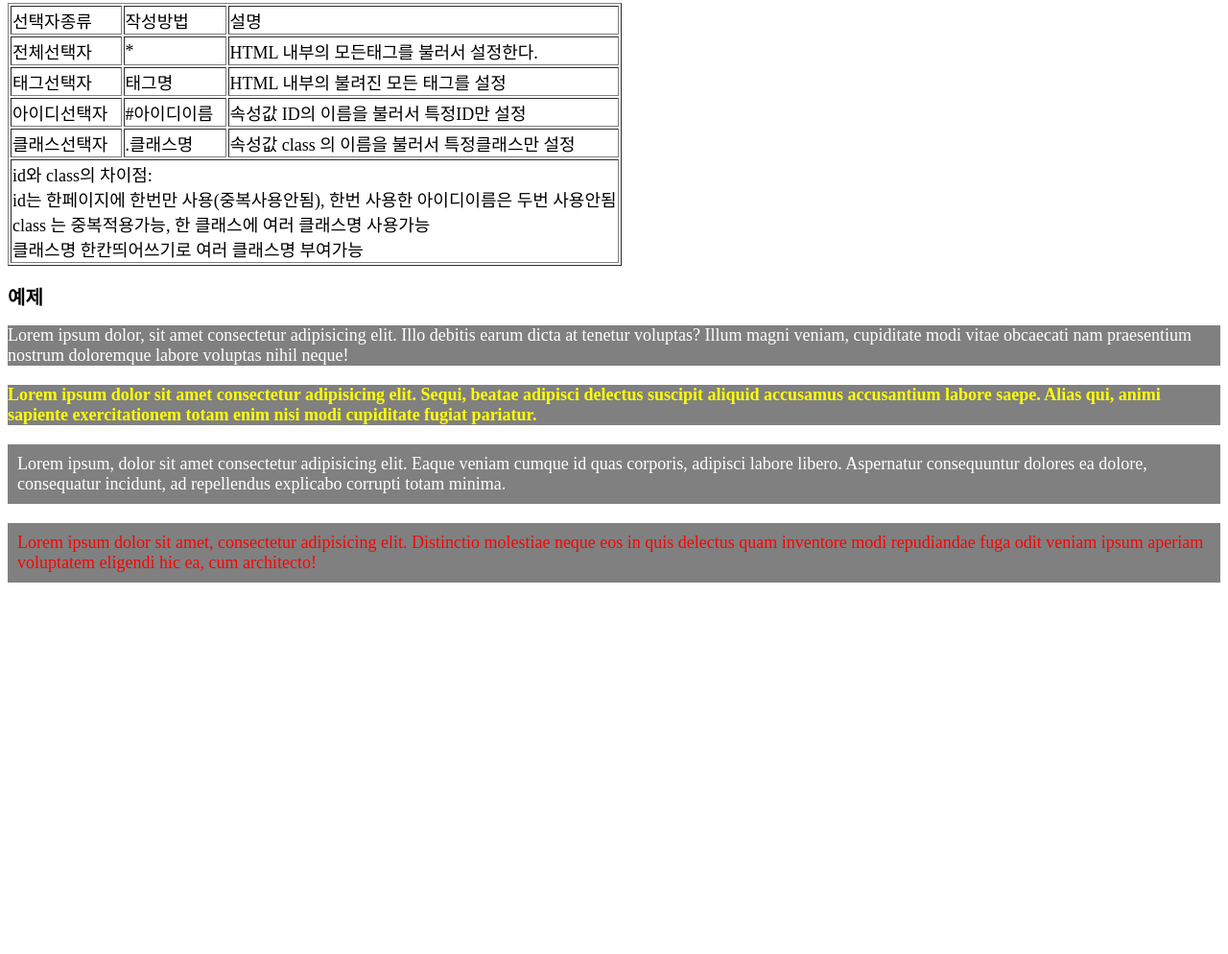
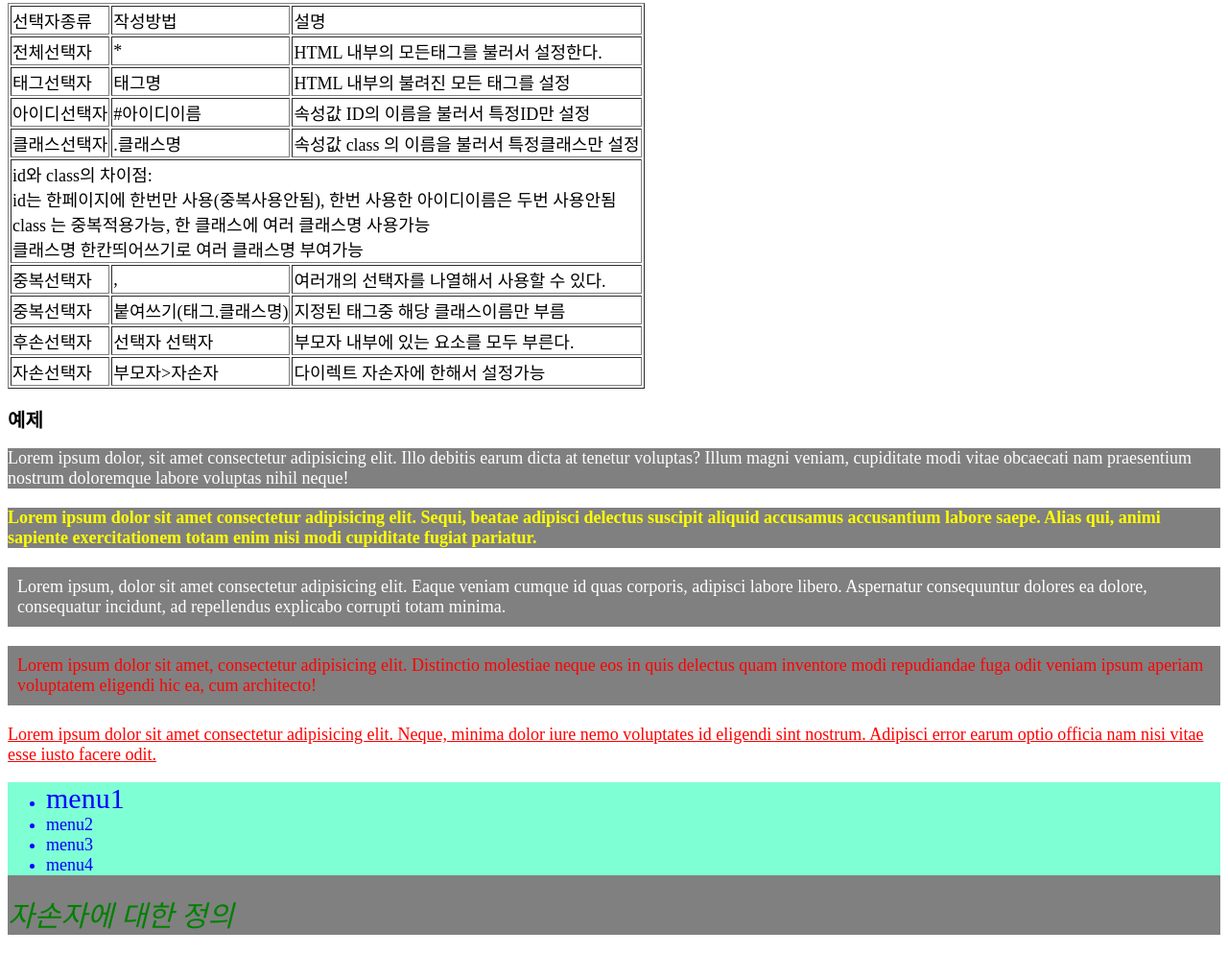
Before and after one commit to didiidididididi/web_310, a plain HTML site: page css_선택자.html in a window 1280 px wide. Shown: the part 213-1207 px from the top of the page at 96% size. Before the commit the page ends 840 px from the top, so only its background shows below. Drawn offline with Linux system fonts and the light colour scheme.

Commit message:
Update css_선택자.html

```diff
--- a/css_선택자.html
+++ b/css_선택자.html
@@ -47,28 +47,111 @@
                     클래스명 한칸띄어쓰기로 여러 클래스명 부여가능
                 </td>
             </tr>
+            <tr>
+                <td>중복선택자</td>
+                <td>,</td>
+                <td>여러개의 선택자를 나열해서 사용할 수 있다.</td>
+            </tr>
+            <tr>
+                <td>중복선택자</td>
+                <td>붙여쓰기(태그.클래스명)</td>
+                <td>지정된 태그중 해당 클래스이름만 부름</td>
+            </tr>
+            <tr>
+                <td>후손선택자</td>
+                <td>선택자 선택자</td>
+                <td>부모자 내부에 있는 요소를 모두 부른다.</td>
+            </tr>
+            <tr>
+                <td>자손선택자</td>
+                <td>부모자>자손자</td>
+                <td>다이렉트 자손자에 한해서 설정가능</td>
+            </tr>
+
         </table>
 
         <h2>예제</h2>
-        <div>Lorem ipsum dolor, sit amet consectetur adipisicing elit. Illo debitis earum dicta at tenetur voluptas? Illum magni veniam, cupiditate modi vitae obcaecati nam praesentium nostrum doloremque labore voluptas nihil neque!</div>
-        <div id="box">Lorem ipsum dolor sit amet consectetur adipisicing elit. Sequi, beatae adipisci delectus suscipit aliquid accusamus accusantium labore saepe. Alias qui, animi sapiente exercitationem totam enim nisi modi cupiditate fugiat pariatur.</div>
-        <div class="box">Lorem ipsum, dolor sit amet consectetur adipisicing elit. Eaque veniam cumque id quas corporis, adipisci labore libero. Aspernatur consequuntur dolores ea dolore, consequatur incidunt, ad repellendus explicabo corrupti totam minima.</div>
-        <div class="box red">Lorem ipsum dolor sit amet, consectetur adipisicing elit. Distinctio molestiae neque eos in quis delectus quam inventore modi repudiandae fuga odit veniam ipsum aperiam voluptatem eligendi hic ea, cum architecto!</div>
+        <div>Lorem ipsum dolor, sit amet consectetur adipisicing elit. Illo debitis
+            earum dicta at tenetur voluptas? Illum magni veniam, cupiditate modi vitae
+            obcaecati nam praesentium nostrum doloremque labore voluptas nihil neque!
+        </div>
+
+        <div id="box">Lorem ipsum dolor sit amet consectetur adipisicing elit. Sequi,
+            beatae adipisci delectus suscipit aliquid accusamus accusantium labore saepe.
+            Alias qui, animi sapiente exercitationem totam enim nisi modi cupiditate fugiat
+            pariatur.
+        </div>
+
+        <div class="box">Lorem ipsum, dolor sit amet consectetur adipisicing elit. Eaque
+            veniam cumque id quas corporis, adipisci labore libero. Aspernatur consequuntur
+            dolores ea dolore, consequatur incidunt, ad repellendus explicabo corrupti totam
+            minima.
+        </div>
+
+        <div class="box red">Lorem ipsum dolor sit amet, consectetur adipisicing elit.
+            Distinctio molestiae neque eos in quis delectus quam inventore modi repudiandae
+            fuga odit veniam ipsum aperiam voluptatem eligendi hic ea, cum architecto!
+        </div>
+
+        <p class="red">Lorem ipsum dolor sit amet consectetur adipisicing elit. Neque,
+            minima dolor iure nemo voluptates id eligendi sint nostrum. Adipisci error earum
+            optio officia nam nisi vitae esse iusto facere odit.</p>
+
+        <div class="list">
+            <ul>
+                <li>
+                    <em>menu1</em>
+                </li>
+                <li>menu2</li>
+                <li>menu3</li>
+                <li>menu4</li>
+            </ul>
+            <em>자손자에 대한 정의</em>
+        </div>
+
         <style>
-            * {font-size: 18px;}
+            * {
+                font-size: 18px;
+            }
 
-            h1 {font-size: 30px;}
+            h1 {
+                font-size: 30px;
+            }
             /* 위에서 언급했던 내용을 아래에서 덮어쓰기 할 수 있음 */
-            h2 {font-size: 20px;}
-            div {margin-bottom: 20px;
+            h2 {
+                font-size: 20px;
+            }
+            div {
+                margin-bottom: 20px;
                 background-color: gray;
-                color: white;}
-            #box {font-weight: bold;
-                color: yellow;}
-            .box {padding: 10px;}
-            .red {color: red;}
+                color: white;
+            }
+            #box {
+                font-weight: bold;
+                color: yellow;
+            }
+            .box {
+                padding: 10px;
+            }
+            .red {
+                color: red;
+            }
+            p.red {
+                text-decoration: underline;
+            }
+
+            .list em {font-size: 30px;}
+            .list li {color: blue;}
+            .list ul {background-color: aquamarine;}
+
+            /* 자손자 선택법 */
+
+            .list>ul>li>em {font-style: normal;}
+            .list>em {color: green;}
+
+
+
         </style>
-
 
     </body>
 </html>
```
